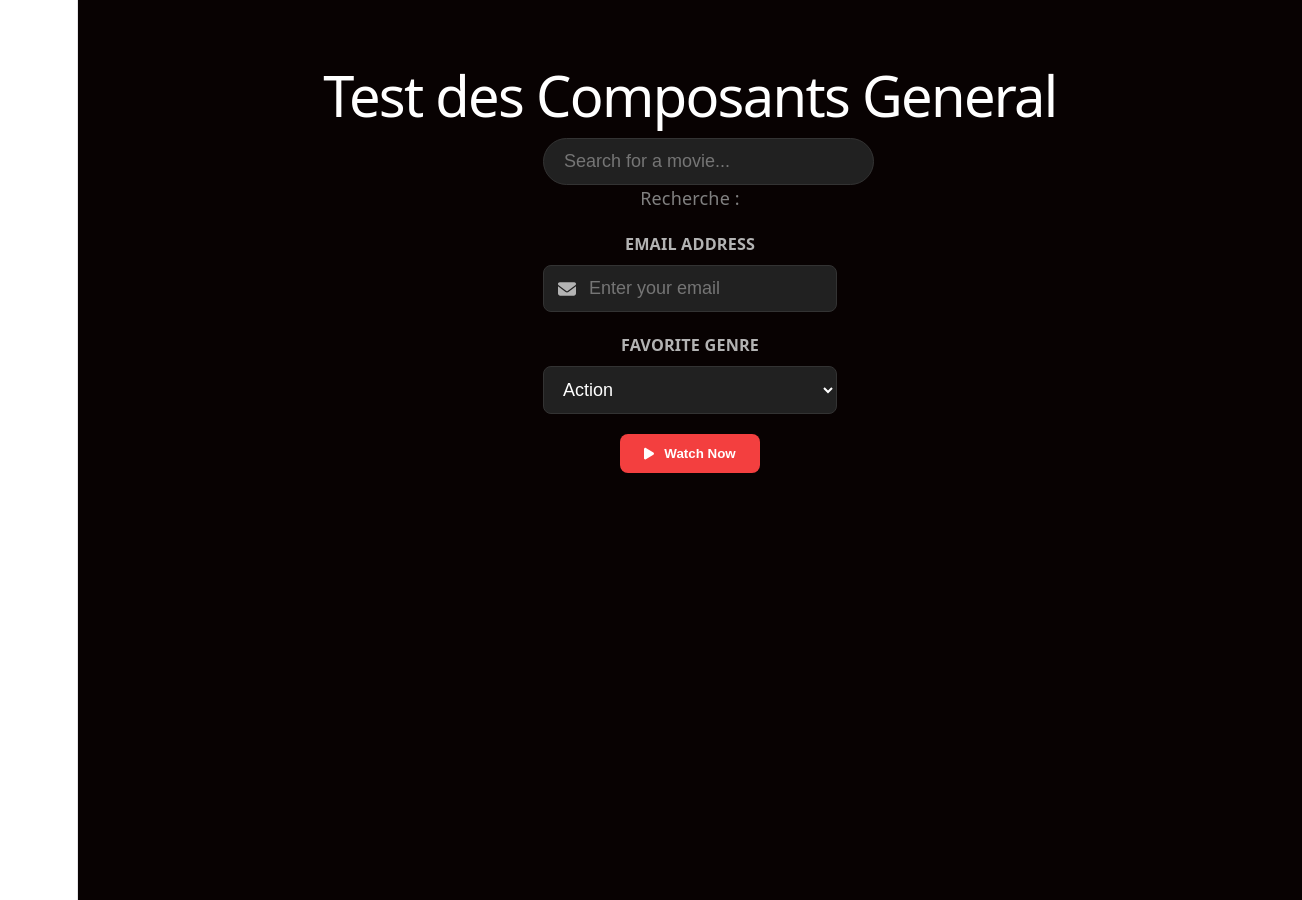
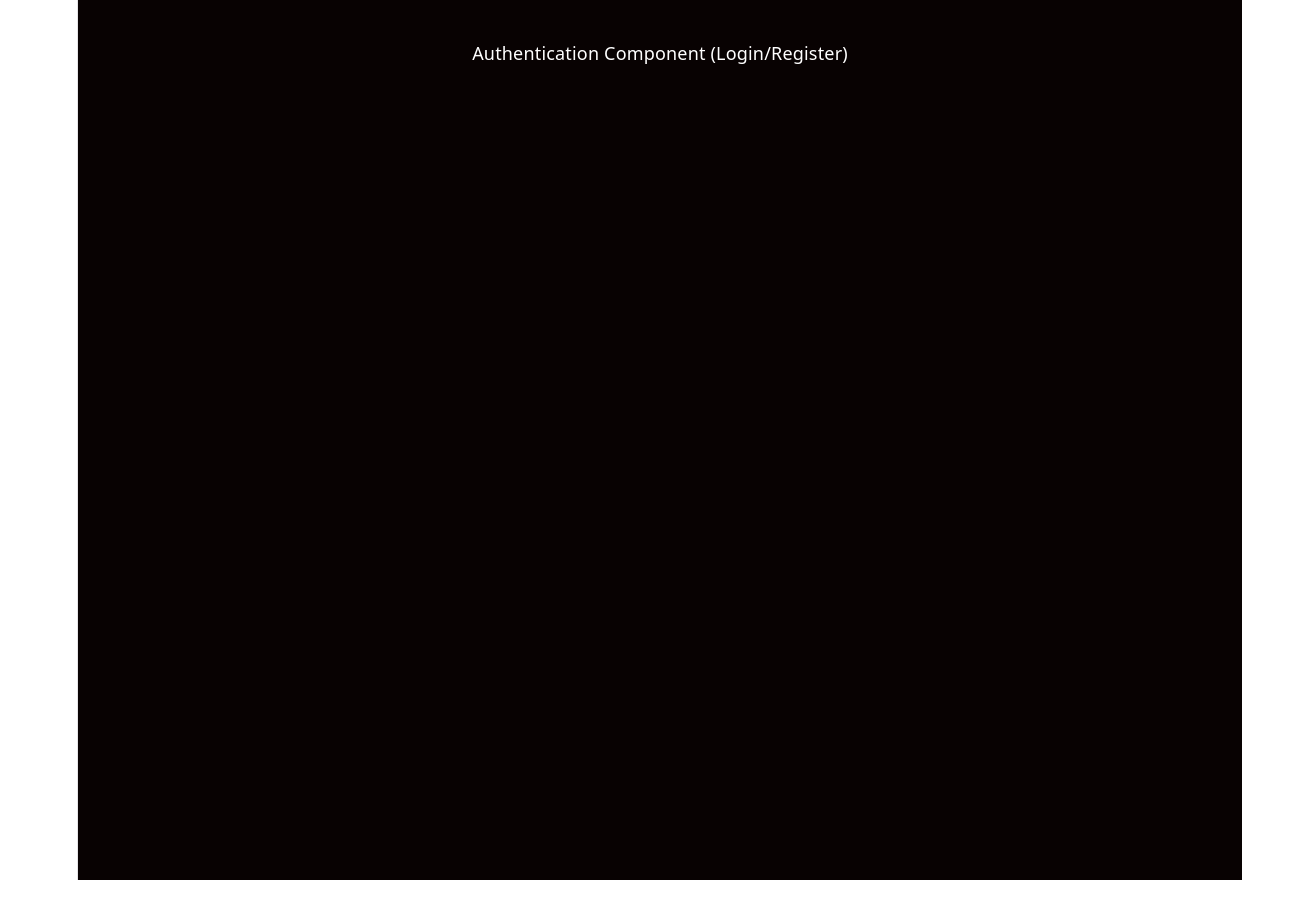
Before and after one commit to Gromuf/holbertonschool-cinema-guru, a React (Vite) app in the folder frontend/: page / in a window 1280 px wide. Shown: the whole page, 1302 px wide, since content can reach past the window. Built offline with nearby package versions, Linux system fonts and the light colour scheme.

Commit message:
Implement authentication check and update App component structure

```diff
--- a/frontend/src/App.jsx
+++ b/frontend/src/App.jsx
@@ -1,56 +1,49 @@
-import React, { useState } from 'react';
+import React, { useState, useEffect } from 'react';
+import axios from 'axios';
 import './App.css';
-import Input from './components/general/Input';
-import SelectInput from './components/general/SelectInput';
-import Button from './components/general/Button';
-import SearchBar from './components/general/SearchBar';
-import { faEnvelope, faPlay } from '@fortawesome/free-solid-svg-icons';
+
+// Temporary placeholders for components we will build next
+const Authentication = () => <div className="Authentication">Authentication Component (Login/Register)</div>;
+const Dashboard = ({ userUsername }) => <div className="Dashboard">Welcome, {userUsername}!</div>;
 
 function App() {
-  const [email, setEmail] = useState("");
-  const [genre, setGenre] = useState("action");
-  const [search, setSearch] = useState("");
+  const [isLoggedIn, setIsLoggedIn] = useState(false);
+  const [userUsername, setUserUsername] = useState("");
 
-  const genres = [
-    { value: 'action', label: 'Action' },
-    { value: 'comedy', label: 'Comedy' },
-    { value: 'drama', label: 'Drama' }
-  ];
+  useEffect(() => {
+    const checkAuth = async () => {
+      const accessToken = localStorage.getItem('accessToken');
+      if (accessToken) {
+        try {
+          const response = await axios.post(
+            'http://localhost:8000/api/auth/',
+            {},
+            {
+              headers: {
+                Authorization: `Bearer ${accessToken}`,
+              },
+            }
+          );
+          if (response.status === 200) {
+            setIsLoggedIn(true);
+            setUserUsername(response.data.username);
+          }
+        } catch (error) {
+          console.error("Auth check failed:", error);
+        }
+      }
+    };
+
+    checkAuth();
+  }, []);
 
   return (
-    <div className="App" style={{ padding: '50px', backgroundColor: '#080202', minHeight: '100vh' }}>
-      <h1 style={{ color: 'white', marginBottom: '30px' }}>Test des Composants General</h1>
-
-      <div style={{ maxWidth: '400px' }}>
-        {/* Test SearchBar */}
-        <SearchBar title={search} setTitle={setSearch} />
-        <p style={{ color: 'gray', marginBottom: '20px' }}>Recherche : {search}</p>
-
-        {/* Test Input avec Icône */}
-        <Input
-          label="Email Address"
-          type="email"
-          value={email}
-          setValue={setEmail}
-          icon={faEnvelope}
-          inputAttributes={{ placeholder: 'Enter your email' }}
-        />
-
-        {/* Test SelectInput */}
-        <SelectInput
-          label="Favorite Genre"
-          options={genres}
-          value={genre}
-          setValue={setGenre}
-        />
-
-        {/* Test Button */}
-        <Button
-          label="Watch Now"
-          icon={faPlay}
-          onClick={() => alert('Cliqué !')}
-        />
-      </div>
+    <div className="App">
+      {isLoggedIn ? (
+        <Dashboard userUsername={userUsername} />
+      ) : (
+        <Authentication />
+      )}
     </div>
   );
 }
```
